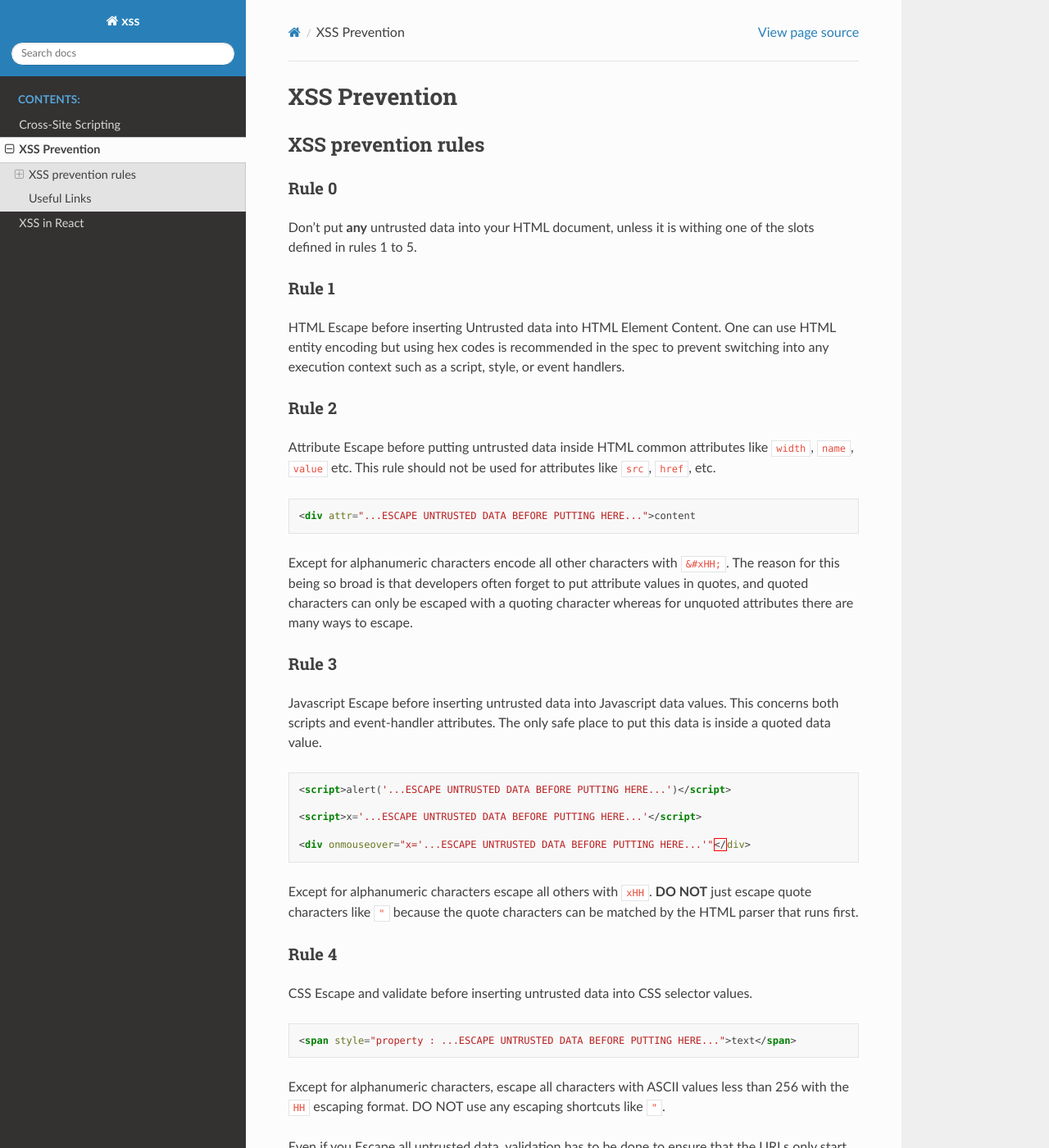
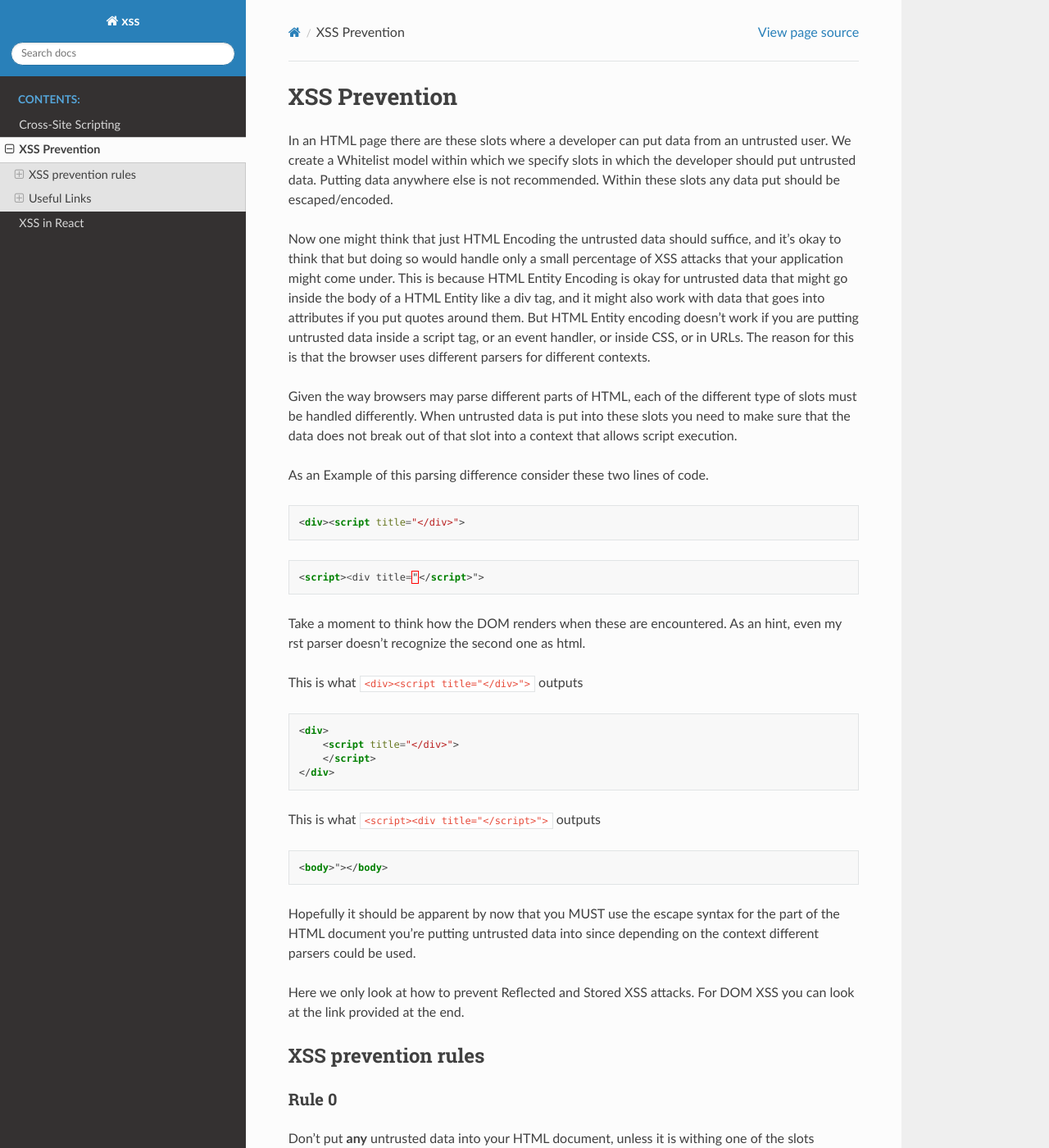
Before and after one commit to samensch/web_security, a Sphinx documentation site: the page built from docs/pages/prevention.rst, in a window 1280 px wide and 1400 px high. Shown: the whole window at 82% size. Built offline with Sphinx 7.4.7 and the Read the Docs theme 2.0.0, drawn with Linux system fonts in a browser that asks for light colours; some of the changed text lies outside the part shown.

Commit message:
docs: intro to prevention for xss

```diff
--- a/docs/pages/prevention.rst
+++ b/docs/pages/prevention.rst
@@ -1,7 +1,60 @@
 XSS Prevention
 ==============
 
+In an HTML page there are these slots where a developer can put data from an
+untrusted user. We create a Whitelist model within which we specify slots in
+which the developer should put untrusted data. Putting data anywhere else is
+not recommended. Within these slots any data put should be escaped/encoded.
 
+Now one might think that just HTML Encoding the untrusted data should suffice,
+and it's okay to think that but doing so would handle only a small percentage of
+XSS attacks that your application might come under. This is because HTML Entity
+Encoding is okay for untrusted data that might go inside the body of a HTML
+Entity like a div tag, and it might also work with data that goes into
+attributes if you put quotes around them. But HTML Entity encoding doesn't work
+if you are putting untrusted data inside a script tag, or an event handler, or
+inside CSS, or in URLs. The reason for this is that the browser uses different
+parsers for different contexts.
+
+Given the way browsers may parse different parts of HTML, each of the different
+type of slots must be handled differently. When untrusted data is put into these
+slots you need to make sure that the data does not break out of that slot into a
+context that allows script execution.
+
+As an Example of this parsing difference consider these two lines of code.
+
+.. code:: html
+
+    <div><script title="</div>">
+
+.. code:: html
+
+    <script><div title="</script>">
+
+Take a moment to think how the DOM renders when these are encountered. As an hint,
+even my rst parser doesn't recognize the second one as html.
+
+This is what :code:`<div><script title="</div>">` outputs
+
+.. code:: html
+
+    <div>
+        <script title="</div>">
+        </script>
+    </div>
+
+This is what :code:`<script><div title="</script>">` outputs
+
+.. code:: html
+
+    <body>"></body>
+
+Hopefully it should be apparent by now that you MUST use the escape syntax for the
+part of the HTML document you're putting untrusted data into since depending on the
+context different parsers could be used.
+
+Here we only look at how to prevent Reflected and Stored XSS attacks. For DOM
+XSS you can look at the link provided at the end.
 
 XSS prevention rules
 --------------------
@@ -10,7 +63,12 @@ Rule 0
 ******
 
 Don't put **any** untrusted data into your HTML document, unless it is withing one of the
-slots defined in rules 1 to 5.
+slots defined in rules 1 to 5, because there might be some strange contexts for which
+encoding rules are tricky based on how different browsers handle them.
+
+These strange contexts include nested contexts like a URL inside javascript. Also don't
+put any untrusted data directly inside a script tag, or inside an HTML comment, or in an
+attribute or tag name, or directly in CSS.
 
 Rule 1
 ******
@@ -24,8 +82,11 @@ Rule 2
 ******
 
 Attribute Escape before putting untrusted data inside HTML common attributes
-like :code:`width`, :code:`name`, :code:`value` etc.  This rule should not be used for attributes
-like :code:`src`, :code:`href`, etc.
+like :code:`width`, :code:`name`, :code:`value` etc.  This rule should not be
+used for complex attributes like :code:`src`, :code:`href`, etc.
+
+Stress on the word common here as relating to attributes whose contents are not
+executed.
 
 .. code:: html
 
@@ -42,10 +103,11 @@ Rule 3
 ******
 
 Javascript Escape before inserting untrusted data into Javascript data values.
-This concerns both scripts and event-handler attributes. The only safe place to
-put this data is inside a quoted data value.
+This concerns both scripts and event-handler attributes. The **only** safe
+place to put this data is inside a quoted data value since escaping in any
+other javascript context is very easy.
 
-.. code:: html
+.. code:: xml
 
     <script>alert('...ESCAPE UNTRUSTED DATA BEFORE PUTTING HERE...')</script>
 
@@ -53,12 +115,17 @@ put this data is inside a quoted data value.
 
     <div onmouseover="x='...ESCAPE UNTRUSTED DATA BEFORE PUTTING HERE...'"</div>
 
-Except for alphanumeric characters escape all others with :code:`\xHH`. **DO NOT** just
-escape quote characters like :code:`\"` because the quote characters can be matched by
-the HTML parser that runs first.
+Except for alphanumeric characters escape all others with :code:`\xHH` format.
+**DO NOT** just escape quote characters like :code:`\"` because the attacker
+sends :code:`\"` and the vulnerable code turns that into :code:`\\"` which
+enables the quote.
 
 Rule 4
 ******
+
+CSS is surprisingly powerful, and can be used for numerous attacks. Therefore,
+it's important that you only use untrusted data in a property **value** and not
+into other places in style data.
 
 CSS Escape and validate before inserting untrusted data into CSS selector values.
 
@@ -67,11 +134,11 @@ CSS Escape and validate before inserting untrusted data into CSS selector values
     <span style="property : ...ESCAPE UNTRUSTED DATA BEFORE PUTTING HERE...">text</span>
 
 Except for alphanumeric characters, escape all characters with ASCII values
-less than 256 with the :code:`\HH` escaping format. DO NOT use any escaping shortcuts
+less than 256 with the :code:`\HH` format. DO NOT use any escaping shortcuts
 like :code:`\"`.
 
-Even if you Escape all untrusted data, validation has to be done to ensure that the
-URLs only start with :code:`http` and not :code:`javascript`.
+Even if you Escape all untrusted data, validation has to be done to ensure that
+the URLs only start with :code:`http` and not :code:`javascript`.
 
 .. code:: html
 
@@ -92,9 +159,11 @@ escaping format.
 Do not encode complete or relative URL's with URL encoding! If untrusted input
 is meant to be placed into href, src or other URL-based attributes, it should
 be validated to make sure it does not point to an unexpected protocol,
-especially javascript links. URL's should then be encoded based on the context
-of display like any other piece of data. For example, user driven URL's in HREF
-links should be attribute encoded.
+especially javascript links.
+
+URL's should then be encoded based on the context of display like any other
+piece of data. For example, user driven URL's in HREF links should be attribute
+encoded.
 
 Rule 6
 ******
@@ -102,7 +171,8 @@ Rule 6
 If the data from the user is supposed to contain markup then it is very
 difficult to validate and encoding is also very difficult as it would break all
 the tags. There is then a need for a sanitizer library that can parse and clean
-HTML formatted text.
+HTML formatted text. You can look at :code:`DOMPurify`, its link is provided at
+the end.
 
 Rule 7
 ******
@@ -122,6 +192,26 @@ javascript files from :code:`static.domain.tld`
 Useful Links
 ------------
 
+XSS cheatsheets
+***************
+
+https://github.com/OWASP/CheatSheetSeries/blob/master/cheatsheets/Cross_Site_Scripting_Prevention_Cheat_Sheet.md
+
+https://github.com/OWASP/CheatSheetSeries/blob/master/cheatsheets/DOM_based_XSS_Prevention_Cheat_Sheet.md
+
 https://www.owasp.org/index.php/XSS_Filter_Evasion_Cheat_Sheet
 
+Content Security Policy
+***********************
+
 https://content-security-policy.com/
+
+Browser Side sanitizer
+**********************
+
+https://github.com/cure53/DOMPurify
+
+Puzzles and Challenges
+**********************
+
+https://github.com/cure53/XSSChallengeWiki/wiki
```
Also changed, not shown: other parts of docs/pages/prevention.rst (+1 -1 lines), README.rst (line endings or trailing spaces).
